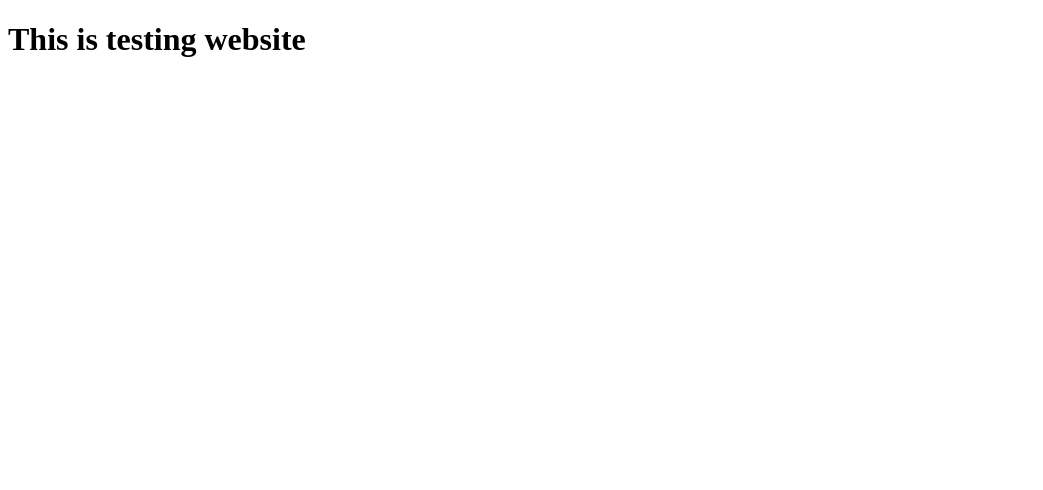
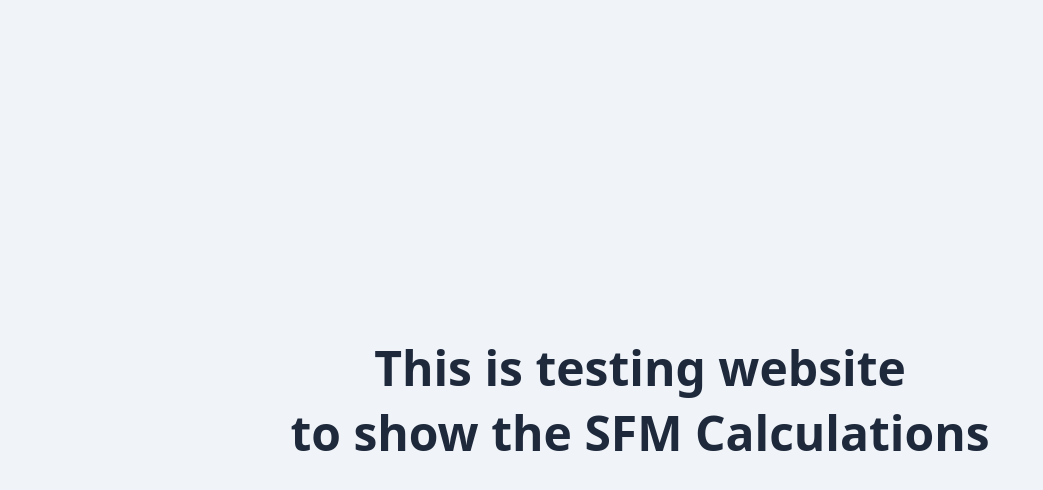
Before and after one commit to svsnehaverma/Sneha_SFM_Calculation.github.io, a plain HTML site: page index.html in a window 1280 px wide. Shown: the whole page, without its empty margins (0-1043 px from the left). Drawn offline with Linux system fonts and the light colour scheme.

Commit message:
Update index.html

```diff
--- a/index.html
+++ b/index.html
@@ -3,9 +3,25 @@
 <head>
   <meta charset="utf-8" />
   <meta name="viewport" content="width=device-width, initial-scale=1" />
-  <title>Testing Website</title>
+  <title>Testing Website - SFM Calculations</title>
+  <style>
+    body {
+      margin: 0;
+      height: 100vh;
+      display: flex;
+      align-items: center;
+      justify-content: center;
+      background: #f0f4f9;
+      font-family: system-ui, sans-serif;
+    }
+    h1 {
+      font-size: clamp(24px, 5vw, 48px);
+      color: #1e293b;
+      text-align: center;
+    }
+  </style>
 </head>
 <body>
-  <h1>This is testing website</h1>
+  <h1>This is testing website<br>to show the SFM Calculations</h1>
 </body>
 </html>
```
